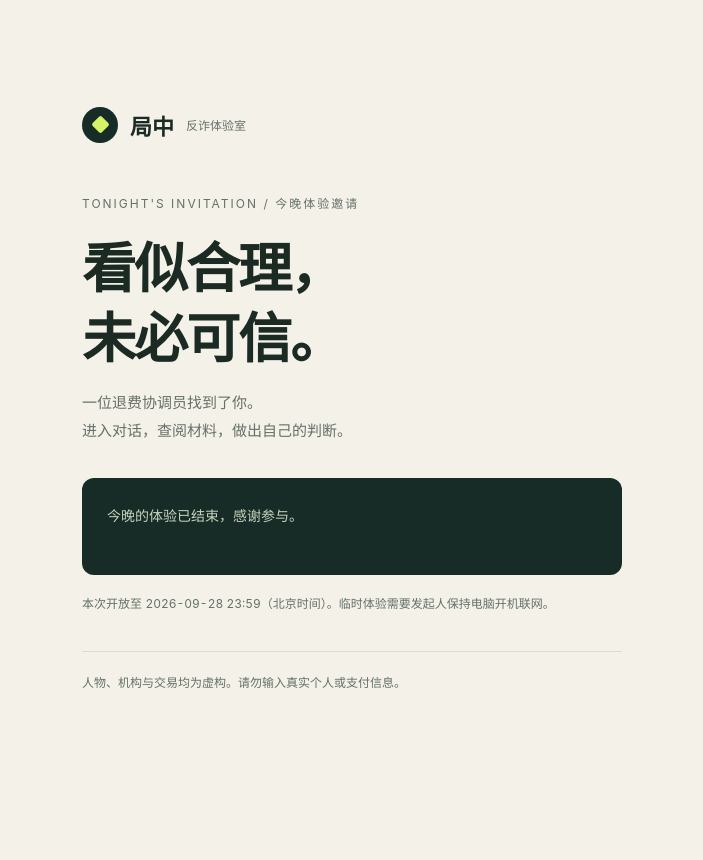
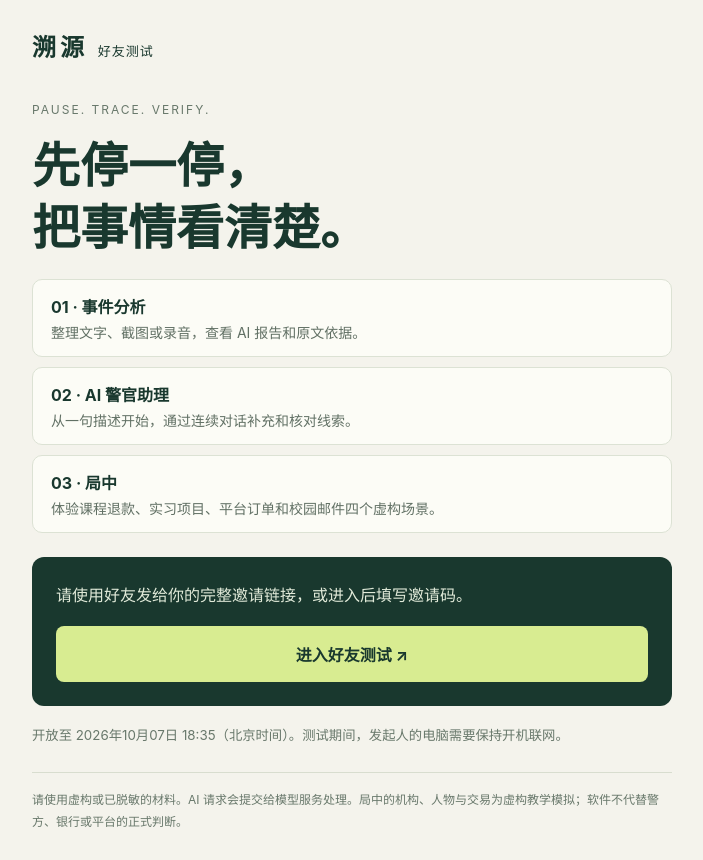
Before and after one commit to wangzhiyao-sys/fanzhayouxi-play, a plain HTML site: page index.html in a window 1280 px wide. Shown: the whole page, without its empty margins (288-991 px from the left). Before the commit the page ends 800 px from the top, so only its background shows below. Drawn offline with Linux system fonts and the light colour scheme.

Commit message:
Publish Suyuan three-module friend testing entry

```diff
--- a/index.html
+++ b/index.html
@@ -3,36 +3,41 @@
 <head>
 <meta charset="utf-8"><meta name="viewport" content="width=device-width,initial-scale=1">
 <meta name="referrer" content="no-referrer"><meta name="robots" content="noindex,nofollow">
-<title>局中 · 今晚体验邀请</title>
+<title>溯源 · 好友测试邀请</title>
 <style>
-:root{font-family:-apple-system,BlinkMacSystemFont,"PingFang SC","Microsoft YaHei",sans-serif;color:#1c2a24;background:#f4f1e9}*{box-sizing:border-box}body{margin:0;min-height:100dvh;display:grid;place-items:center;padding:28px}main{width:min(540px,100%)}.brand{display:flex;align-items:center;gap:12px;font-size:22px;font-weight:700}.mark{width:36px;height:36px;background:#172c26;border-radius:50%;display:grid;place-items:center}.mark:after{content:"";width:13px;height:13px;background:#d6f267;transform:rotate(45deg);border-radius:2px}.eyebrow{font-size:12px;letter-spacing:2px;color:#647168;margin:50px 0 18px}h1{font-size:clamp(36px,8vw,54px);line-height:1.3;letter-spacing:-2px;margin:0}p{font-size:15px;line-height:1.9;color:#647168}.card{margin-top:32px;padding:25px;background:#172c26;border-radius:12px;color:#fffef9}.card p{color:#c7d3bd;margin:0 0 20px;font-size:14px}a{display:flex;align-items:center;justify-content:space-between;color:#172c26;background:#d6f267;border-radius:7px;padding:16px 20px;text-decoration:none;font-weight:650}a:focus-visible{outline:3px solid #fff;outline-offset:4px}small{display:block;margin-top:18px;font-size:12px;line-height:1.8;color:#647168}.date{font-variant-numeric:tabular-nums}#status{min-height:27px}footer{border-top:1px solid #d8dcd1;margin-top:36px;padding-top:20px;font-size:12px;line-height:1.8;color:#647168}
+:root{font-family:-apple-system,BlinkMacSystemFont,"PingFang SC","Microsoft YaHei",sans-serif;color:#19382e;background:#f4f3ec}*{box-sizing:border-box}body{margin:0;min-height:100dvh;display:grid;place-items:center;padding:28px}main{width:min(640px,100%)}.brand{font-size:24px;font-weight:700;letter-spacing:4px}.eyebrow{font-size:12px;letter-spacing:2px;color:#68786b;margin:36px 0 14px}h1{font-size:clamp(34px,7vw,48px);line-height:1.3;margin:0 0 20px}p{line-height:1.8;color:#617064}ul{list-style:none;padding:0;display:grid;gap:10px}li{border:1px solid #dce2d4;border-radius:10px;background:#fcfcf6;padding:14px 18px}li b{display:block;margin-bottom:4px}li span{font-size:14px;color:#617064}.card{margin-top:24px;padding:24px;background:#19382e;border-radius:12px;color:#fff}.card p{color:#e1ead9;margin:0 0 16px}a{display:block;color:#19382e;background:#d8ec91;border-radius:8px;padding:16px 20px;text-decoration:none;font-weight:650;text-align:center}a:focus-visible{outline:3px solid white;outline-offset:4px}small{display:block;margin-top:18px;line-height:1.8;color:#68786b}footer{border-top:1px solid #d8ddcf;margin-top:24px;padding-top:16px;font-size:12px;line-height:1.8;color:#68786b}
 </style>
 </head>
 <body><main>
-<div class="brand"><span class="mark" aria-hidden="true"></span>局中 <span style="font-size:12px;font-weight:400;color:#647168">反诈体验室</span></div>
-<p class="eyebrow">TONIGHT'S INVITATION / 今晚体验邀请</p>
-<h1>看似合理，<br>未必可信。</h1>
-<p>一位退费协调员找到了你。<br>进入对话，查阅材料，做出自己的判断。</p>
-<div class="card"><p id="status" role="status">正在准备你的体验入口…</p><a id="enter" href="https://carpet-granted-daily-specialty.trycloudflare.com/" rel="noreferrer">进入体验<span aria-hidden="true">↗</span></a></div>
-<small>本次开放至 <span class="date">2026-09-28 23:59（北京时间）</span>。临时体验需要发起人保持电脑开机联网。</small>
-<footer>人物、机构与交易均为虚构。请勿输入真实个人或支付信息。</footer>
+<div class="brand">溯源 <span style="font-size:13px;font-weight:400;letter-spacing:1px">好友测试</span></div>
+<p class="eyebrow">PAUSE. TRACE. VERIFY.</p>
+<h1>先停一停，<br>把事情看清楚。</h1>
+<ul>
+<li><b>01 · 事件分析</b><span>整理文字、截图或录音，查看 AI 报告和原文依据。</span></li>
+<li><b>02 · AI 警官助理</b><span>从一句描述开始，通过连续对话补充和核对线索。</span></li>
+<li><b>03 · 局中</b><span>体验课程退款、实习项目、平台订单和校园邮件四个虚构场景。</span></li>
+</ul>
+<div class="card"><p id="status" role="status">正在准备测试入口…</p><a id="enter" href="https://closed-blonde-tire-remote.trycloudflare.com/" rel="noreferrer">进入好友测试 ↗</a></div>
+<small>开放至 2026年10月07日 18:35（北京时间）。测试期间，发起人的电脑需要保持开机联网。</small>
+<footer>请使用虚构或已脱敏的材料。AI 请求会提交给模型服务处理。局中的机构、人物与交易为虚构教学模拟；软件不代替警方、银行或平台的正式判断。</footer>
 </main><script>
 (() => {
-  const origin = 'https://carpet-granted-daily-specialty.trycloudflare.com';
-  const expiresAt = 1790611140000;
+  const origin = 'https://closed-blonde-tire-remote.trycloudflare.com';
+  const expiresAt = 1791369306529;
   const status = document.getElementById('status');
   const enter = document.getElementById('enter');
+  const invite = new URLSearchParams(location.hash.slice(1)).get('invite');
+  history.replaceState(null, '', location.pathname);
   if (Date.now() >= expiresAt) {
-    status.textContent = '今晚的体验已结束，感谢参与。';
+    status.textContent = '本次测试已结束，感谢参与。';
     enter.remove();
     return;
   }
-  const invite = new URLSearchParams(location.hash.slice(1)).get('invite');
   const destination = new URL(origin);
   if (invite && /^[A-Za-z0-9_-]{24,128}$/.test(invite)) {
     destination.hash = 'invite=' + encodeURIComponent(invite);
     enter.href = destination.href;
-    status.textContent = '邀请已就绪，正在进入体验…';
+    status.textContent = '邀请已确认，正在进入测试…';
     location.replace(destination.href);
   } else {
     status.textContent = '请使用好友发给你的完整邀请链接，或进入后填写邀请码。';
```
